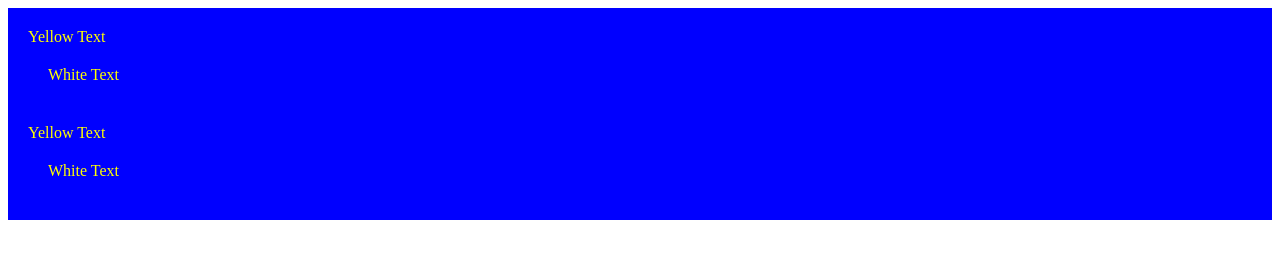
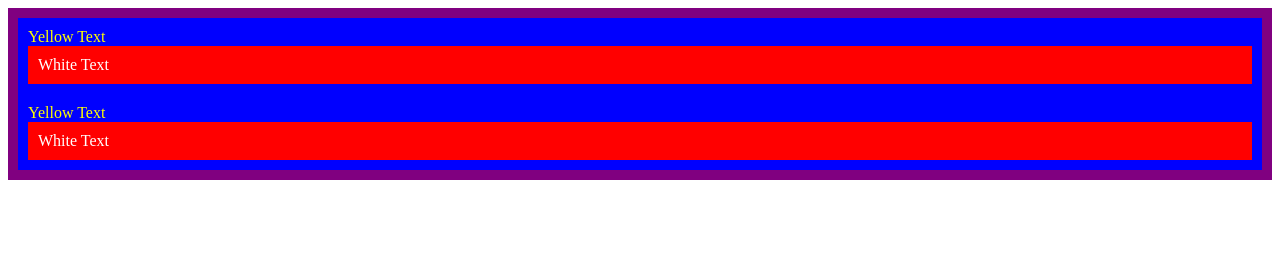
Before and after one commit to KaueMendes22/Atividades-do-CSS, a plain HTML site: page 2.10/index.html in a window 1280 px wide. Drawn offline with Linux system fonts and the light colour scheme.

Commit message:
2.10 modulo pronto

```diff
--- a/2.10/style.css
+++ b/2.10/style.css
@@ -1,4 +1,4 @@
-/* Não Altere o CSS Inicial, Apenas Adicione o Seu CSS. */
+/* Não altere o CSS inicial */
 
 .box {
   background-color: blue;
@@ -10,8 +10,19 @@
   margin: 0;
   padding: 0;
 }
-.white-text{
-    border: purple;
-    box-sizing: 10px;
-    margin: 10px;
+
+/* Adicione seu CSS abaixo */
+
+/* Caixa externa */
+#outer-box {
+  background-color: purple;
 }
+
+/* Caixas internas */
+.inner-box {
+  background-color: red;
+}
+
+.white-text {
+  color: white;
+}
```
Lines whose indentation alone changed are shown as unchanged.
